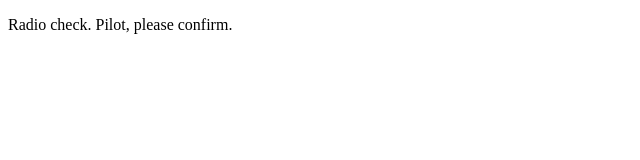
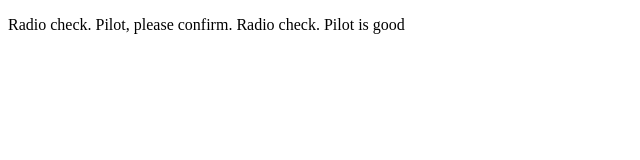
Before and after one commit to golanego505/communication-log, a plain HTML site: page index.html in a window 1280 px wide. Shown: the whole page, without its empty margins (0-640 px from the left). Drawn offline with Linux system fonts and the light colour scheme.

Commit message:
Index html

```diff
--- a/index.html
+++ b/index.html
@@ -1,6 +1,7 @@
 <!DOCTYPE html>
 <html>
    <body>
-      <p>Radio check. Pilot, please confirm.</p>
+      <p>Radio check. Pilot, please confirm.
+         Radio check. Pilot is good</p>
    </body>
 </html>
```
